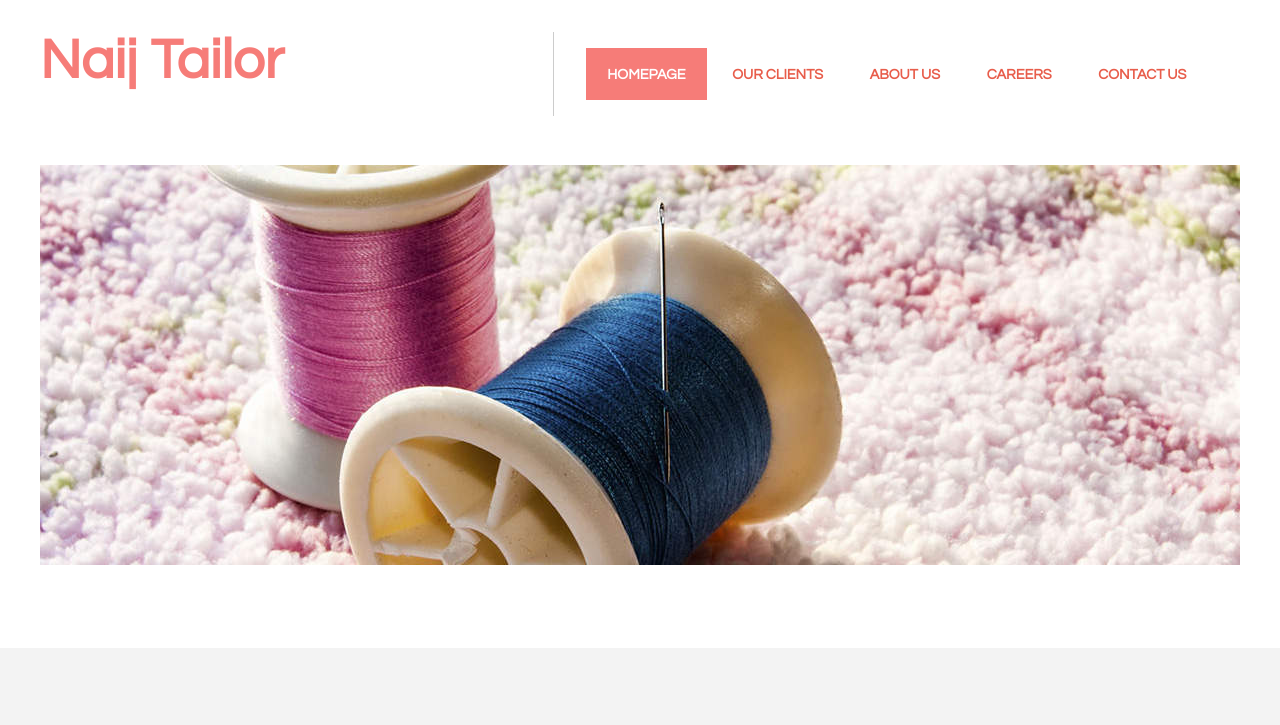
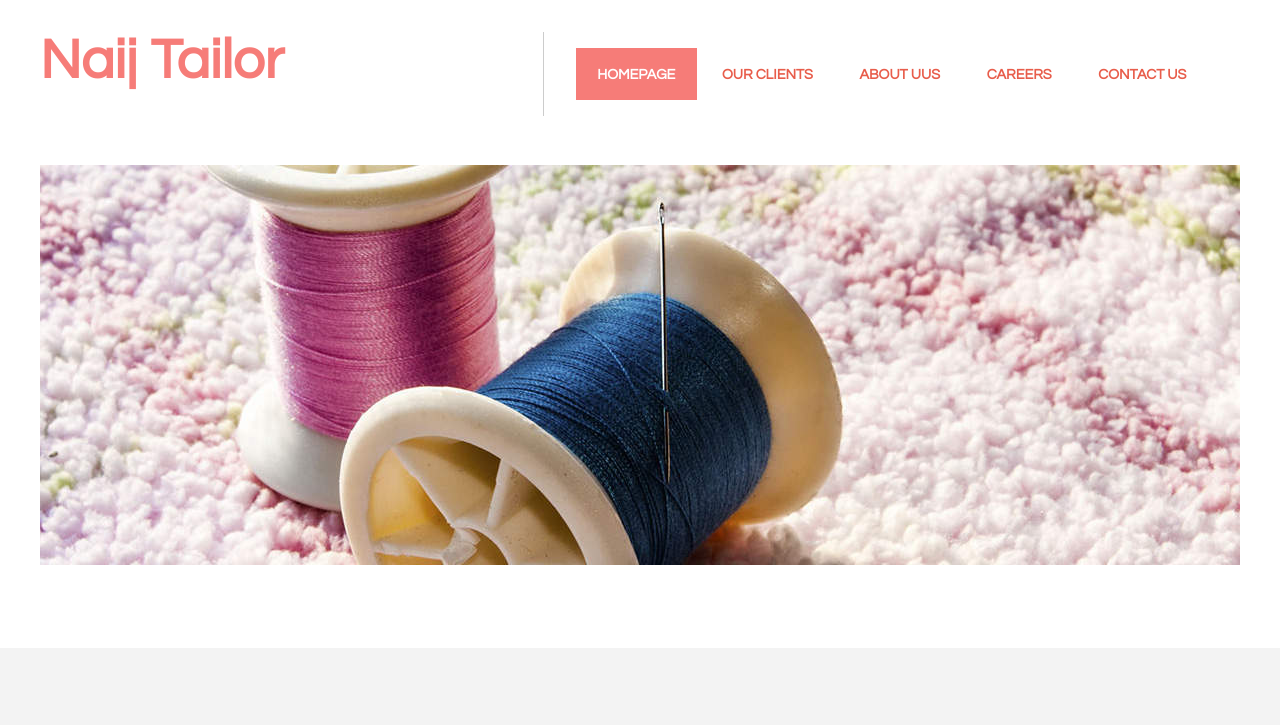
Before and after one commit to amazingtoluwa/naijtailors, a plain HTML site: page index.html in a window 1280 px wide. Shown: the top 725 px of the page. Drawn offline with Linux system fonts and the light colour scheme.

Commit message:
version 1.0

```diff
--- a/index.html
+++ b/index.html
@@ -25,7 +25,7 @@
 			<ul>
 				<li class="current_page_item"><a href="#" accesskey="1" title="">Homepage</a></li>
 				<li><a href="ourc.html" accesskey="2" title="">Our Clients</a></li>
-				<li><a href="#" accesskey="3" title="">About Us</a></li>
+				<li><a href="#" accesskey="3" title="">About Uus</a></li>
 				<li><a href="#" accesskey="4" title="">Careers</a></li>
 				<li><a href="#" accesskey="5" title="">Contact Us</a></li>
 			</ul>
```
